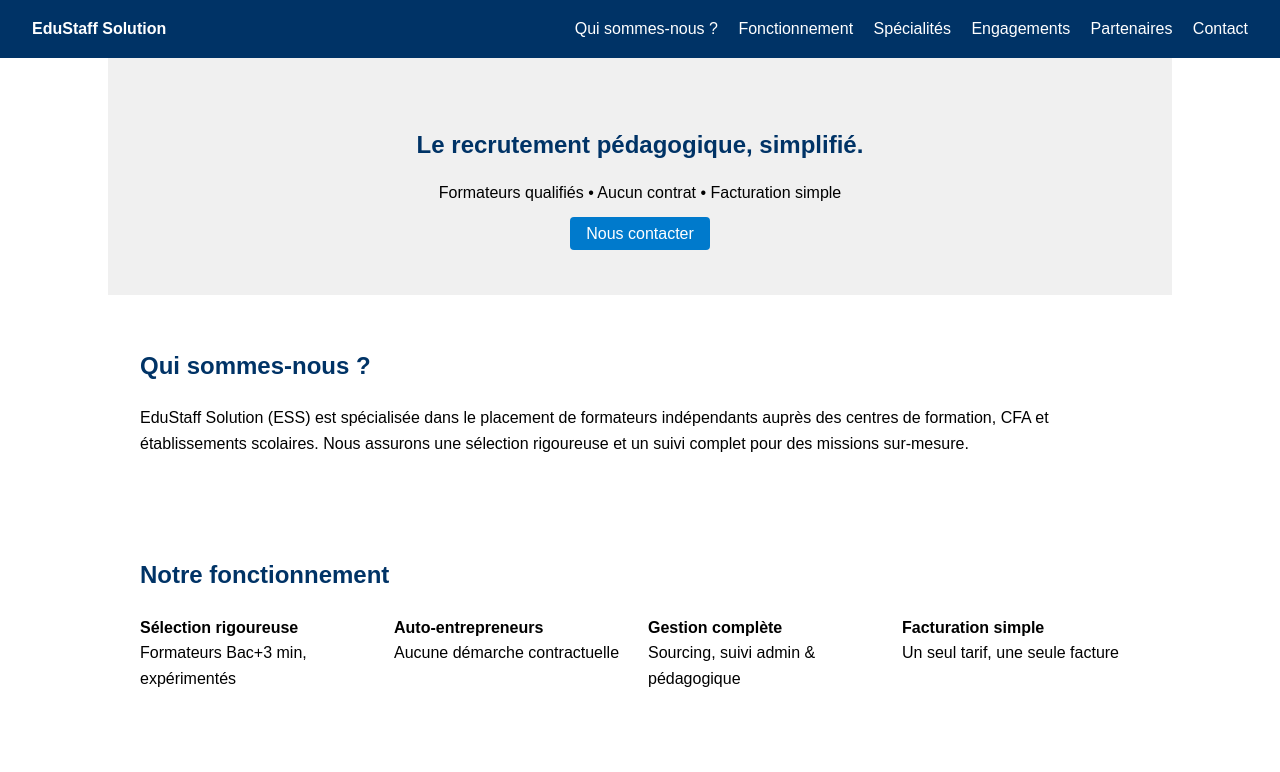
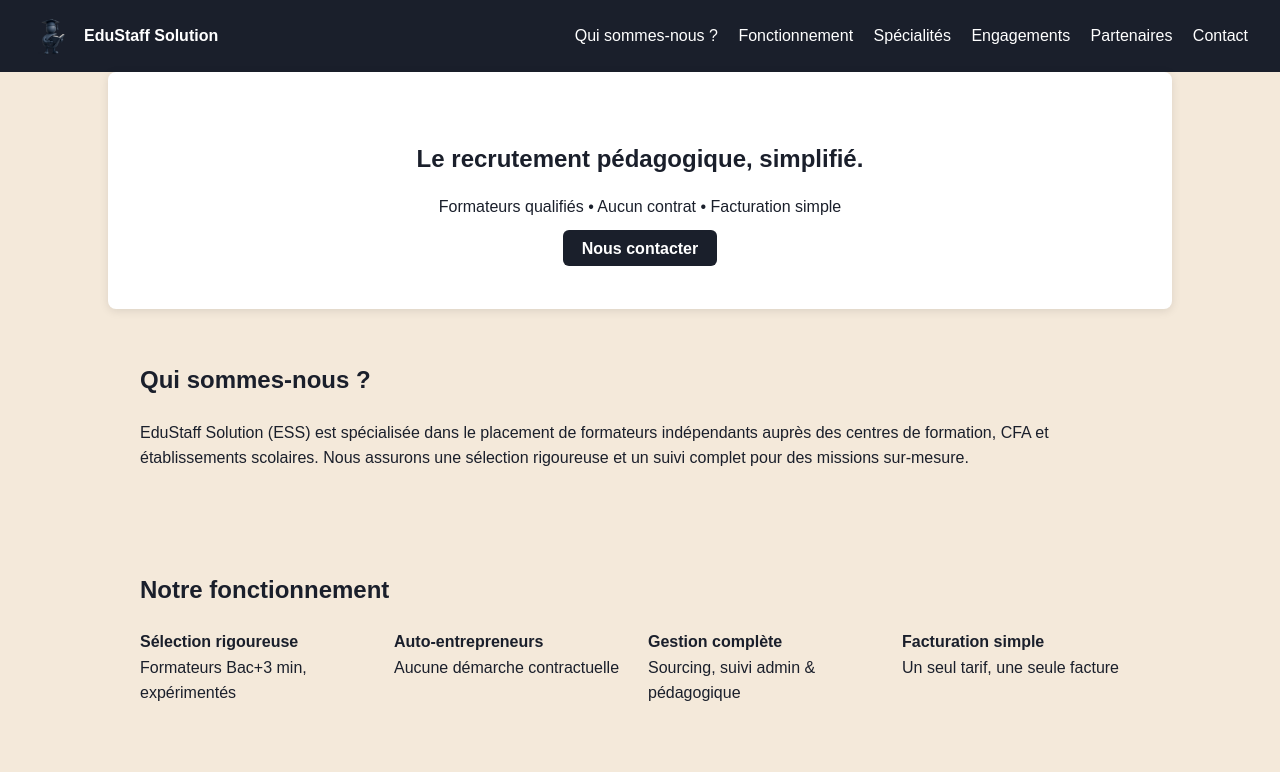
Before and after one commit to Edustaff92/edustaff-site, a plain HTML site: page index.html in a window 1280 px wide. Shown: the top 772 px of the page. Drawn offline with Linux system fonts and the light colour scheme.

Commit message:
Update index.html

```diff
--- a/index.html
+++ b/index.html
@@ -6,22 +6,90 @@
   <meta name="viewport" content="width=device-width, initial-scale=1.0" />
   <title>EduStaff Solution</title>
   <style>
-    body { font-family: Arial, sans-serif; margin: 0; padding: 0; line-height: 1.6; }
-    header { background: #003366; color: white; padding: 1rem 2rem; display: flex; justify-content: space-between; align-items: center; }
-    header nav a { color: white; margin-left: 1rem; text-decoration: none; }
-    section { padding: 2rem; max-width: 1000px; margin: auto; }
-    h1, h2 { color: #003366; }
-    .hero { background: #f0f0f0; text-align: center; padding: 3rem 2rem; }
-    .hero h1 { margin-bottom: 1rem; }
-    .grid { display: grid; grid-template-columns: repeat(auto-fit, minmax(200px, 1fr)); gap: 1rem; }
-    footer { background: #003366; color: white; text-align: center; padding: 1rem; }
-    .btn { background: #007acc; color: white; padding: 0.5rem 1rem; border: none; border-radius: 4px; text-decoration: none; }
-    .btn:hover { background: #005fa3; }
+    body {
+      font-family: Arial, sans-serif;
+      background-color: #f4e9da;
+      color: #1a1f2b;
+      margin: 0;
+      padding: 0;
+      line-height: 1.6;
+    }
+    header {
+      background: #1a1f2b;
+      color: white;
+      padding: 1rem 2rem;
+      display: flex;
+      justify-content: space-between;
+      align-items: center;
+    }
+    .logo-title {
+      display: flex;
+      align-items: center;
+      gap: 0.75rem;
+    }
+    .logo-title img {
+      height: 40px;
+    }
+    header nav a {
+      color: white;
+      margin-left: 1rem;
+      text-decoration: none;
+    }
+    section {
+      padding: 2rem;
+      max-width: 1000px;
+      margin: auto;
+    }
+    h1, h2 {
+      color: #1a1f2b;
+    }
+    .hero {
+      background: #ffffff;
+      text-align: center;
+      padding: 3rem 2rem;
+      border-radius: 8px;
+      box-shadow: 0 2px 10px rgba(0,0,0,0.1);
+    }
+    .hero h1 {
+      margin-bottom: 1rem;
+    }
+    .grid {
+      display: grid;
+      grid-template-columns: repeat(auto-fit, minmax(200px, 1fr));
+      gap: 1rem;
+    }
+    footer {
+      background: #1a1f2b;
+      color: white;
+      text-align: center;
+      padding: 1rem;
+    }
+    .btn {
+      background: #1a1f2b;
+      color: white;
+      padding: 0.6rem 1.2rem;
+      border: none;
+      border-radius: 6px;
+      text-decoration: none;
+      font-weight: bold;
+    }
+    .btn:hover {
+      background: #002b3a;
+    }
+    ul {
+      padding-left: 1.2rem;
+    }
+    ul li {
+      margin-bottom: 0.5rem;
+    }
   </style>
 </head>
 <body>
   <header>
-    <div><strong>EduStaff Solution</strong></div>
+    <div class="logo-title">
+      <img src="logo edustzaff.png" alt="Logo EduStaff Solution" />
+      <strong>EduStaff Solution</strong>
+    </div>
     <nav>
       <a href="#qui">Qui sommes-nous ?</a>
       <a href="#fonctionnement">Fonctionnement</a>
@@ -88,7 +156,7 @@
   <section id="contact">
     <h2>Contact</h2>
     <p><strong>Tél :</strong> <a href="tel:+33749475776">07 49 47 57 76</a></p>
-    <p><strong>Email :</strong> <a href="mailto:edustaff92@gmail.com">edustaff92@gmail.com</a></p>
+    <p><strong>Email :</strong> <a href="mailto:contact@edustaffsolution.fr">contact@edustaffsolution.fr</a></p>
     <p><strong>Adresse :</strong> 38 Rue de Metz, 92000 Nanterre</p>
   </section>
 
```
